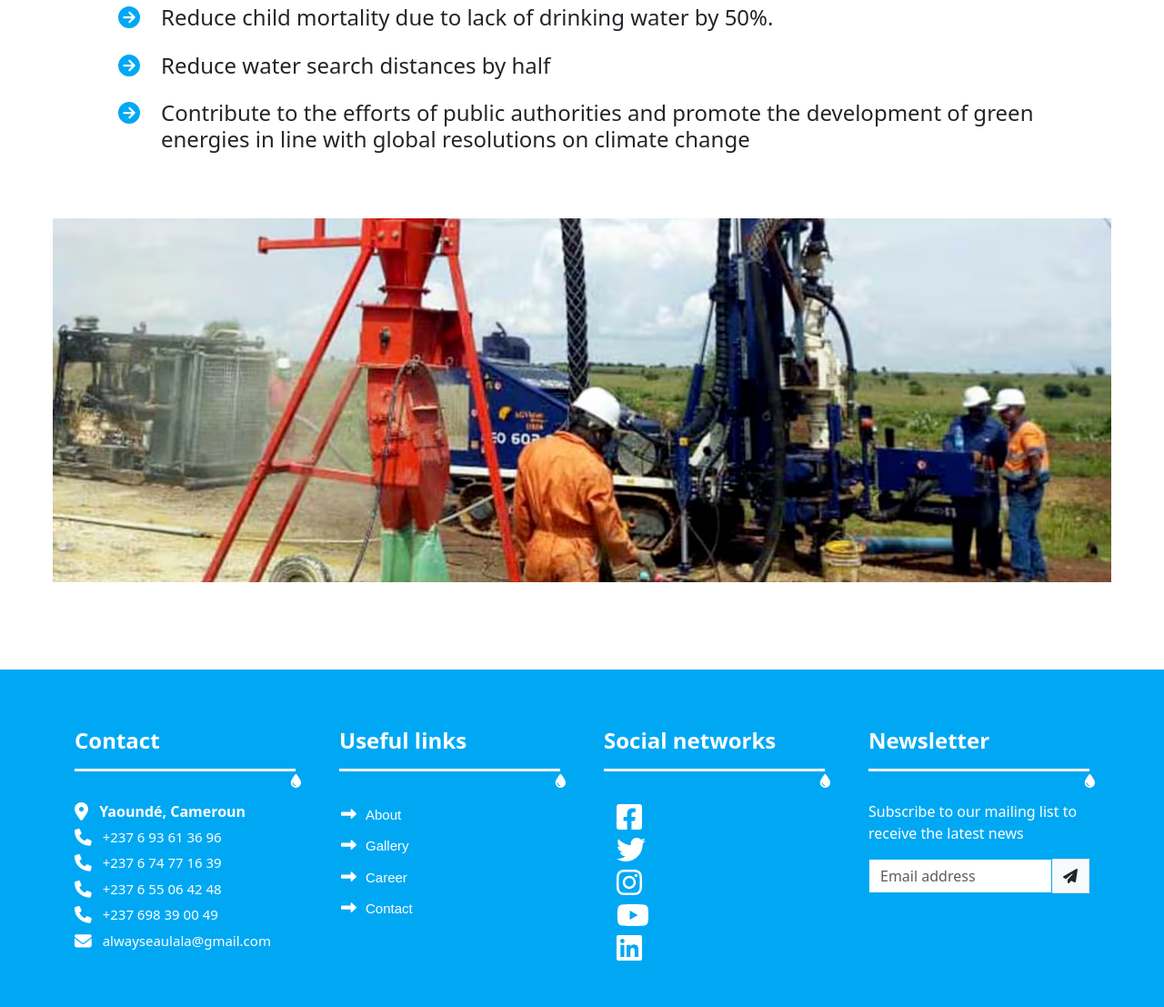
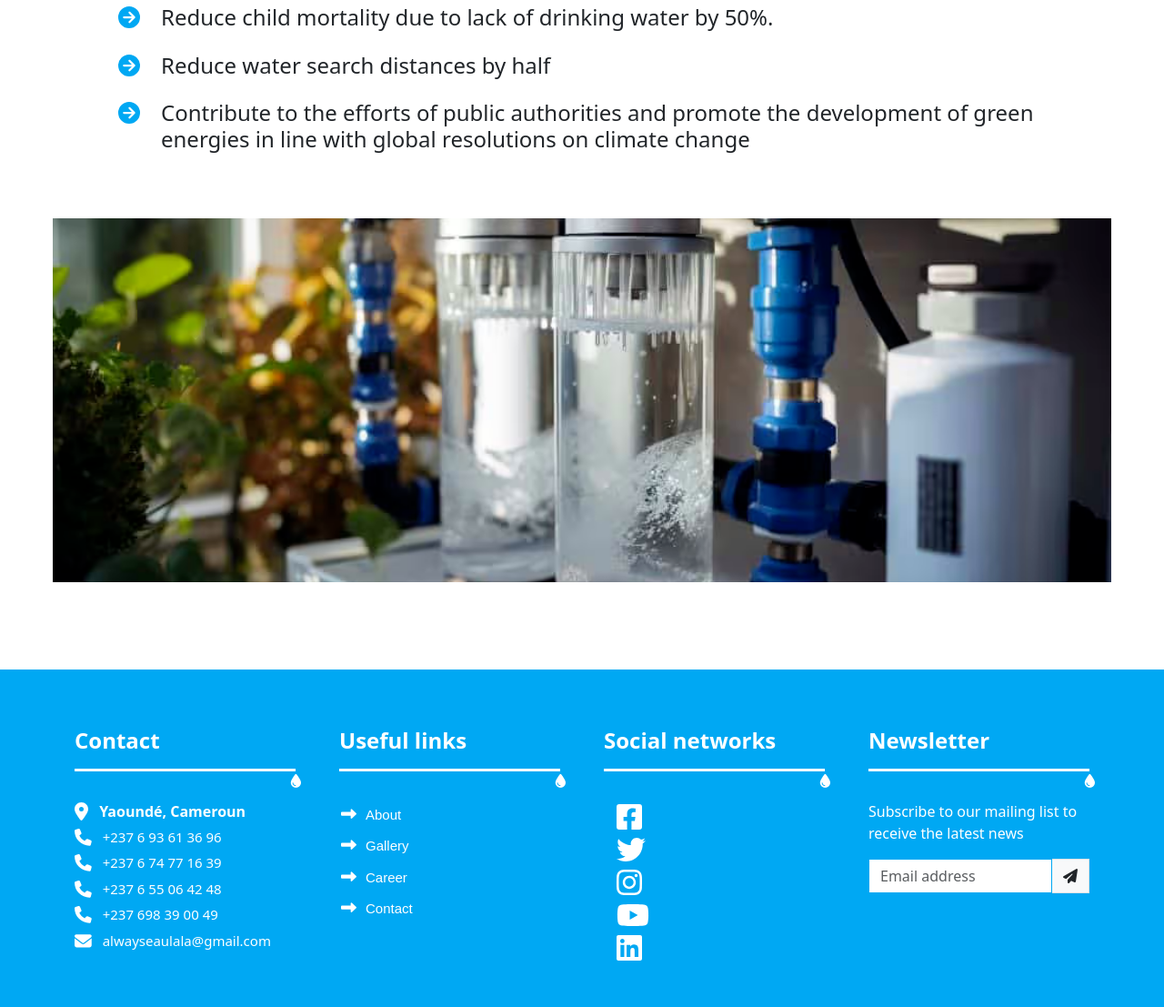
Before and after one commit to euclidessoft/eaulala, a Symfony app: template templates/site/about.html.twig in a window 1280 px wide; the page is wider, and only the part inside the window is pictured. Shown: the part 1709-2816 px from the top of that part at 91% size. Run offline with Twig, Linux system fonts and the light colour scheme; the template is opened without the code that fills it, so the values that code supplies are empty; some libraries are stand-ins or nearby versions.

Commit message:
31-10-2023 20:27 modification about

```diff
--- a/public/css/style.css
+++ b/public/css/style.css
@@ -330,7 +330,7 @@ b {
 /********** About **********/
 .about-background {
     min-height: 400px;
-    background-image: url(../images/drilling.avif);
+    background-image: url(../images/potabilite.avif);
     background-size: cover;
     background-position: center;
     background-attachment: fixed;
```
